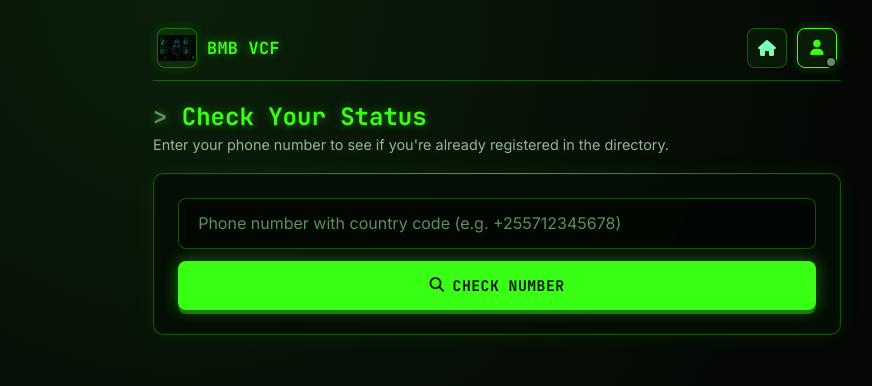
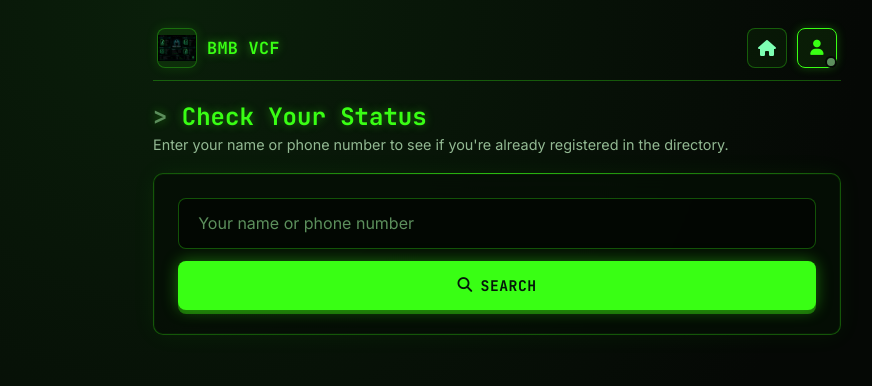
Before and after one commit to novaxmd/Bmb-Vcf, a Next.js app: page /search in a window 1280 px wide. Shown: the top 386 px of the page, without its empty margins (143-1015 px from the left). Built offline with nearby package versions, Linux system fonts and the light colour scheme.

Commit message:
Update search.tsx

```diff
--- a/src/pages/search.tsx
+++ b/src/pages/search.tsx
@@ -9,7 +9,7 @@ type ResultState = {
 } | null;
 
 export default function SearchPage() {
-  const [phone, setPhone] = useState("");
+  const [query, setQuery] = useState("");
   const [error, setError] = useState("");
   const [checking, setChecking] = useState(false);
   const [result, setResult] = useState<ResultState>(null);
@@ -18,9 +18,9 @@ export default function SearchPage() {
     setError("");
     setResult(null);
 
-    const trimmed = phone.trim();
+    const trimmed = query.trim();
     if (!trimmed) {
-      setError("Enter your phone number to check.");
+      setError("Enter a name or phone number to check.");
       return;
     }
 
@@ -29,7 +29,7 @@ export default function SearchPage() {
       const res = await fetch("/api/check-number", {
         method: "POST",
         headers: { "Content-Type": "application/json" },
-        body: JSON.stringify({ phone: trimmed }),
+        body: JSON.stringify({ query: trimmed }),
       });
       const data = await res.json();
       if (!res.ok) {
@@ -55,17 +55,17 @@ export default function SearchPage() {
 
         <div className="section-title">Check Your Status</div>
         <div className="section-subtitle">
-          Enter your phone number to see if you're already registered in the directory.
+          Enter your name or phone number to see if you're already registered in the directory.
         </div>
 
         <div className="card">
           <input
-            type="tel"
+            type="text"
             className="input-modern"
-            placeholder="Phone number with country code (e.g. +255712345678)"
-            value={phone}
+            placeholder="Your name or phone number"
+            value={query}
             onChange={(e) => {
-              setPhone(e.target.value);
+              setQuery(e.target.value);
               setResult(null);
               setError("");
             }}
@@ -81,7 +81,7 @@ export default function SearchPage() {
               </>
             ) : (
               <>
-                <i className="fas fa-magnifying-glass" /> Check Number
+                <i className="fas fa-magnifying-glass" /> Search
               </>
             )}
           </button>
@@ -90,8 +90,8 @@ export default function SearchPage() {
             <div className="search-result search-result-success">
               <i className="fas fa-circle-check" />
               <div>
-                <p className="search-result-title">You're already registered!</p>
-                <p className="search-result-subtitle">This number is part of the BMB VCF directory.</p>
+                <p className="search-result-title">Found — you're already registered!</p>
+                <p className="search-result-subtitle">This name or number is part of the BMB VCF directory.</p>
               </div>
             </div>
           )}
@@ -100,8 +100,8 @@ export default function SearchPage() {
             <div className="search-result search-result-info">
               <i className="fas fa-circle-info" />
               <div>
-                <p className="search-result-title">Not registered yet</p>
-                <p className="search-result-subtitle">This number hasn't joined the directory.</p>
+                <p className="search-result-title">Not found</p>
+                <p className="search-result-subtitle">No match in the directory yet.</p>
               </div>
               <Link href="/" className="btn btn-primary search-result-cta">
                 Register Now
```
